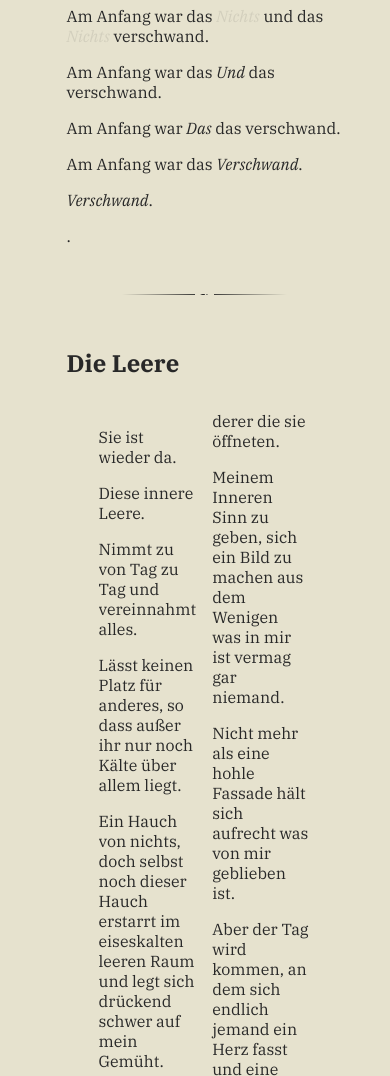
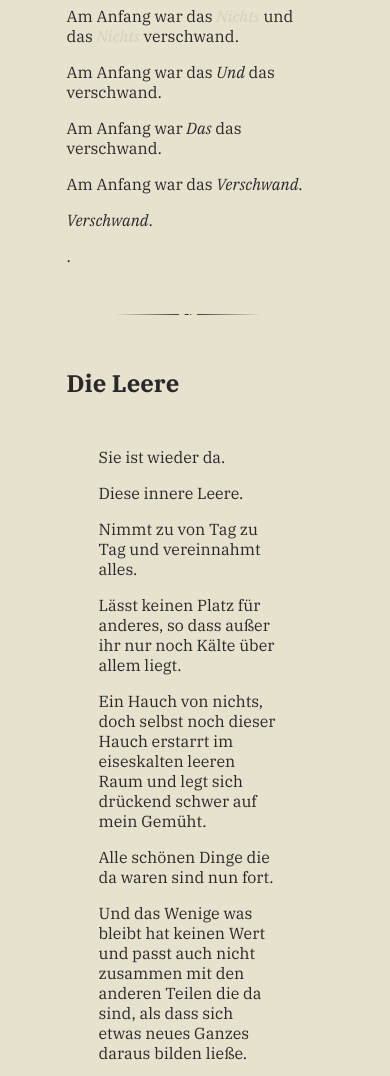
Before and after one commit to yakbarber-org/yakbarber-org.github.io, a plain HTML site: page index.html in a window 390 px wide. Shown: the part 129-1205 px from the top of the page. Drawn offline with Linux system fonts and the light colour scheme.

Commit message:
upd layout

```diff
--- a/style.css
+++ b/style.css
@@ -257,3 +257,9 @@ main>article>section {
     margin-top: 100px;
     align-self: center;
 }
+
+@media only screen and (max-width: 768px) {
+    main>article>section {
+	columns: 1 auto;
+    }
+}
```
